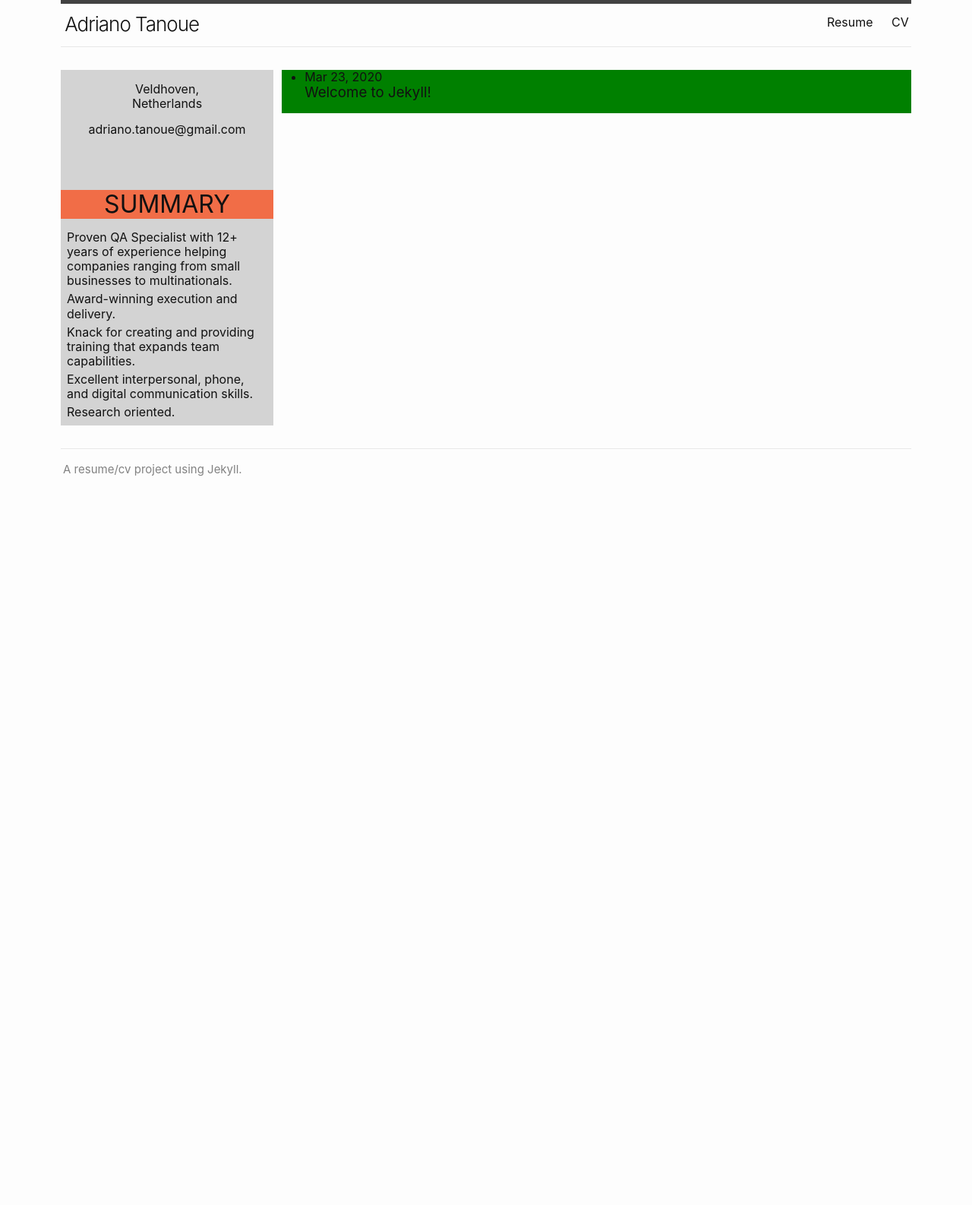
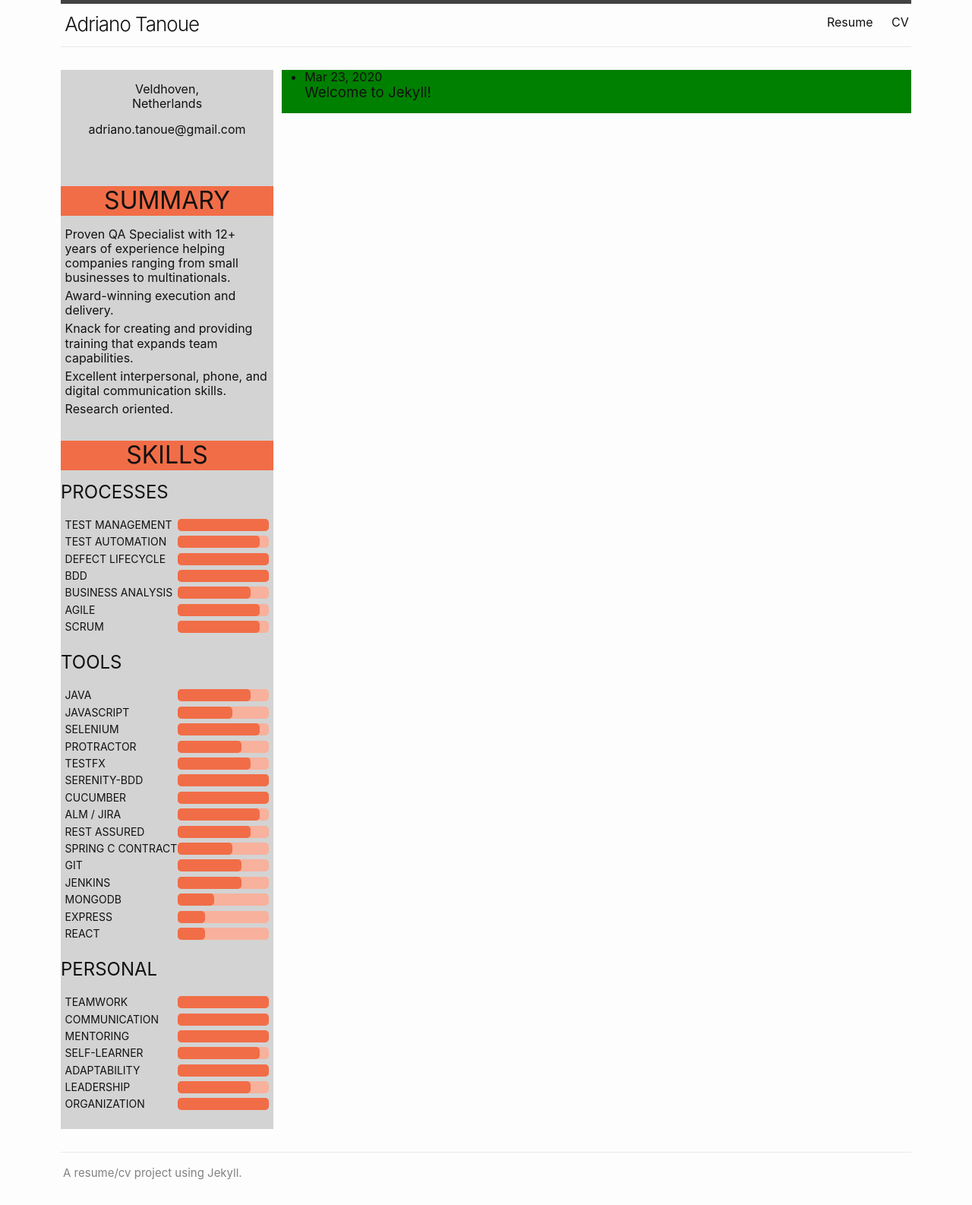
Before and after one commit to nu75h311/nu75h311.github.io, a Jekyll site: the page built from index.md, in a window 1280 px wide. Shown: the whole page at 76% size. Built offline with Jekyll 4.4.1, drawn with Linux system fonts in a browser that asks for light colours; before the commit the page ends 900 px from its top, so only the background shows below that.

Commit message:
skills list

```diff
--- /dev/null
+++ b/_data/skills.json
@@ -0,0 +1,124 @@
+{
+    "PROCESSES": [
+        {
+            "name": "TEST MANAGEMENT",
+            "score": "100%"
+        },
+        {
+            "name": "TEST AUTOMATION",
+            "score": "90%"
+        },
+        {
+            "name": "DEFECT LIFECYCLE",
+            "score": "100%"
+        },
+        {
+            "name": "BDD",
+            "score": "100%"
+        },
+        {
+            "name": "BUSINESS ANALYSIS",
+            "score": "80%"
+        },
+        {
+            "name": "AGILE",
+            "score": "90%"
+        },
+        {
+            "name": "SCRUM",
+            "score": "90%"
+        }
+    ],
+    "TOOLS": [
+        {
+            "name": "JAVA",
+            "score": "80%"
+        },
+        {
+            "name": "JAVASCRIPT",
+            "score": "60%"
+        },
+        {
+            "name": "SELENIUM",
+            "score": "90%"
+        },
+        {
+            "name": "PROTRACTOR",
+            "score": "70%"
+        },
+        {
+            "name": "TESTFX",
+            "score": "80%"
+        },
+        {
+            "name": "SERENITY-BDD",
+            "score": "100%"
+        },
+        {
+            "name": "CUCUMBER",
+            "score": "100%"
+        },
+        {
+            "name": "ALM / JIRA",
+            "score": "90%"
+        },
+        {
+            "name": "REST ASSURED",
+            "score": "80%"
+        },
+        {
+            "name": "SPRING C CONTRACT",
+            "score": "60%"
+        },
+        {
+            "name": "GIT",
+            "score": "70%"
+        },
+        {
+            "name": "JENKINS",
+            "score": "70%"
+        },
+        {
+            "name": "MONGODB",
+            "score": "40%"
+        },
+        {
+            "name": "EXPRESS",
+            "score": "30%"
+        },
+        {
+            "name": "REACT",
+            "score": "30%"
+        }
+    ],
+    "PERSONAL": [
+        {
+            "name": "TEAMWORK",
+            "score": "100%"
+        },
+        {
+            "name": "COMMUNICATION",
+            "score": "100%"
+        },
+        {
+            "name": "MENTORING",
+            "score": "100%"
+        },
+        {
+            "name": "SELF-LEARNER",
+            "score": "90%"
+        },
+        {
+            "name": "ADAPTABILITY",
+            "score": "100%"
+        },
+        {
+            "name": "LEADERSHIP",
+            "score": "80%"
+        },
+        {
+            "name": "ORGANIZATION",
+            "score": "100%"
+        }
+    ]
+}
--- /dev/null
+++ b/_includes/skills.html
@@ -0,0 +1,20 @@
+<div>
+    {% assign skills = site.data.skills %}
+    <h1 class="section-title">SKILLS</h1>
+
+    {% for skill-cat in skills %}
+        <div class="skill-category">
+            <h2>{{ skill-cat[0] }}</h2>
+            <ul class="skill-list">
+                {% for skill in skill-cat[1] %}
+                <li>
+                    <div class="skill-name">{{ skill.name }}</div>
+                    <div class="skill-container">
+                        <div class="skill" style="width: {{ skill.score }};"></div>
+                    </div>
+                </li>
+                {% endfor %}
+            </ul>
+        </div>
+    {% endfor %}
+</div>
--- a/_includes/summary.html
+++ b/_includes/summary.html
@@ -1,5 +1,5 @@
 <div>
-    <h1 class="section">SUMMARY</h1>
+    <h1 class="section-title">SUMMARY</h1>
     <div class="summary-text">
         <p>Proven QA Specialist with 12+ years of experience helping companies ranging from small businesses to
             multinationals.</p>
--- a/_layouts/default.html
+++ b/_layouts/default.html
@@ -12,6 +12,7 @@
       <div class="col-1">
         {%- include contact.html -%}
         {%- include summary.html -%}
+        {%- include skills.html -%}
       </div>
       <div class="col-2">
         {{ content }}
--- a/_sass/minima/_base.scss
+++ b/_sass/minima/_base.scss
@@ -238,7 +238,7 @@ pre {
   display       : inline-block;
   color         : $that-orange;
   fill          : currentColor;
-  padding       : 7px 3px 2px 7px;
+  padding       : 6px 3px 2px 7px;
   vertical-align: text-bottom;
 }
 
--- a/_sass/minima/_layout.scss
+++ b/_sass/minima/_layout.scss
@@ -217,7 +217,7 @@
 
 .social-media-list {
   display: table;
-  margin : -0.2em auto 0;
+  margin : -0.2em auto -1.2em;
 
   li {
     float : left;
--- a/_sass/minima/custom-styles.scss
+++ b/_sass/minima/custom-styles.scss
@@ -16,7 +16,7 @@
 .col-2 {
     float           : right;
     width           : 74%;
-    margin-left     : 0.5em;
+    margin-left     : 1%;
     background-color: green;
 }
 
@@ -25,16 +25,47 @@
     text-align: center;
 }
 
-.section {
-    margin-top      : 0.5em;
+.section-title {
+    margin-top      : 1em;
     text-align      : center;
     background-color: $that-orange;
 }
 
 .summary-text {
-    margin: 0.5em;
+    margin: 2%;
 
     p {
         margin-bottom: 0.3em;
     }
 }
+
+.skill-list {
+    display      : flow-root;
+    list-style   : none;
+    margin-left  : 0;
+    margin-bottom: 1.5em;
+}
+
+.skill-name {
+    margin-top : 2%;
+    margin-left: 2%;
+    font-size  : $small-font-size;
+    float      : left;
+    width      : 53%;
+}
+
+.skill-container {
+    margin-top      : 2%;
+    margin-right    : 2%;
+    float           : right;
+    width           : 43%;
+    background-color: lighten($color: $that-orange, $amount: 18);
+    border-radius   : 0.3em;
+
+    .skill {
+        padding-top     : 0.5em;
+        padding-bottom  : 0.5em;
+        background-color: $that-orange;
+        border-radius   : 0.3em;
+    }
+}
```
